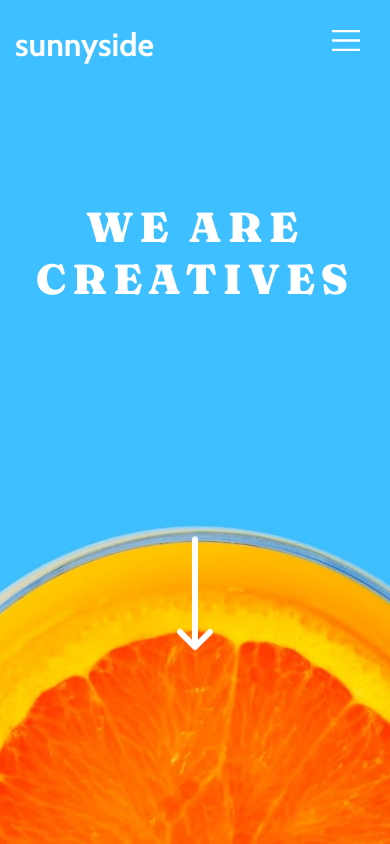
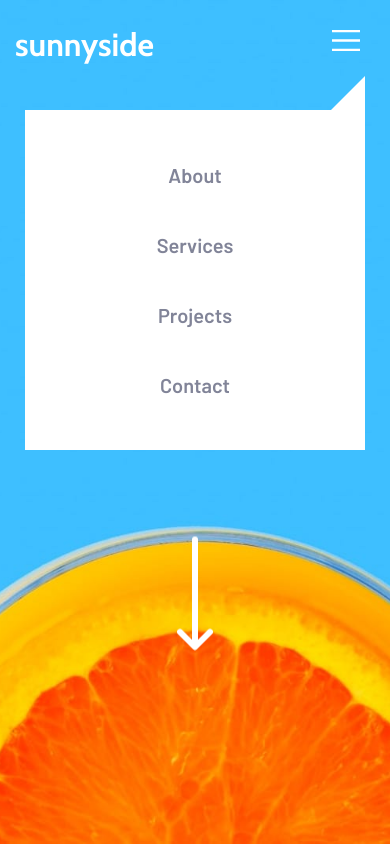
Before and after one commit to qntek/fronten-mentor-sunnyside, a plain HTML site: page index.html in a window 390 px wide. Both pictures are taken after a click on the button 346 px from the left and 42 px from the top of the page. Shown: the top 844 px of the page. Drawn offline with nearby package versions, Linux system fonts and the light colour scheme.

Commit message:
mobile version done

```diff
--- a/index.html
+++ b/index.html
@@ -26,16 +26,22 @@
       <img src="./images/icon-hamburger.svg" alt="">
     </button>
     <nav class="nav-mobile off">
+      <div>
+        <a href="#" class="navbar-link navbar-link-mobile">About</a>
+      <a href="#" class="navbar-link navbar-link-mobile">Services</a>
+      <a href="#" class="navbar-link navbar-link-mobile">Projects</a>
+      <a href="#contact-us" class="navbar-link navbar-link-mobile">Contact</a>
+      </div>
     </nav>
     <p>sunnyside</p>
     <h1>We are creatives</h1>
-    <a href="#" class="header-arrow-down bounce"><img src="./images/icon-arrow-down.svg" alt=""></a>
+    <a href="#arrow-to" class="header-arrow-down bounce"><img src="./images/icon-arrow-down.svg" alt=""></a>
   </header>
 
   <main>
     <section class="first">
       <div class="first-text first-text-one">
-        <h2>Transform your brand</h2>
+        <h2 id="arrow-to">Transform your brand</h2>
         <p>We are a full-service creative agency specializing in helping brands grow fast.
           Engage your clients through compelling visuals that do most of the marketing for you.</p>
         <a href="#">Learn more</a>
@@ -105,7 +111,7 @@
 
 
   <footer>
-    <b><p class="footer-header">sunnyside</p></b>
+   <p id="contact-us" class="footer-header">sunnyside</p>
     <div class="footer-links">
       <a href="#">About</a>
       <a href="#">Services</a>
--- a/js/main.js
+++ b/js/main.js
@@ -0,0 +1,21 @@
+const navMobile = document.querySelector('.nav-mobile');
+const hamburgerBtn = document.querySelector('.nav-mobile-button');
+const arrowDown = document.querySelector('.header-arrow-down');
+
+hamburgerBtn.addEventListener('click', showMobileNavBar);
+arrowDown.addEventListener('click', closeNavMobile);
+navMobile.addEventListener('click', (e) => {
+	if (e.target.nodeName === 'A') {
+		closeNavMobile();
+	}
+});
+
+function showMobileNavBar() {
+	navMobile.classList.toggle('off');
+	navMobile.classList.toggle('nav-launched');
+}
+
+function closeNavMobile() {
+	navMobile.classList.add('off');
+	navMobile.classList.remove('nav-launched');
+}
--- /dev/null
+++ b/sass/_reset.scss
@@ -0,0 +1,23 @@
+*,
+*::after,
+*::before {
+	box-sizing: border-box;
+	margin: 0;
+	padding: 0;
+}
+
+html {
+	scroll-behavior: smooth;
+	font-size: 62.5%;
+}
+
+a {
+	text-decoration: none;
+}
+
+input,
+button,
+textarea,
+select {
+	font-family: inherit;
+}
--- a/sass/style.scss
+++ b/sass/style.scss
@@ -1,26 +1,4 @@
-*,
-*::after,
-*::before {
-	box-sizing: border-box;
-	margin: 0;
-	padding: 0;
-}
-
-html {
-	scroll-behavior: smooth;
-	font-size: 62.5%;
-}
-
-a {
-	text-decoration: none;
-}
-
-input,
-button,
-textarea,
-select {
-	font-family: inherit;
-}
+@import 'reset';
 
 .off {
 	display: none;
@@ -49,6 +27,7 @@ header {
 		padding: 5px;
 		border: none;
 		background: none;
+		z-index: 1000;
 		cursor: pointer;
 		img {
 			width: 28px;
@@ -75,6 +54,70 @@ header {
 		font-size: 32px;
 	}
 }
+
+// NAVBAR---NAVBAR
+
+.nav-mobile {
+	position: fixed;
+	width: calc(100vw - 50px);
+	height: calc(100vw - 50px);
+	top: 110px;
+	left: 25px;
+
+	padding: 30px;
+	background-color: white;
+	z-index: 100;
+	div {
+		width: 100%;
+		height: 100%;
+		display: flex;
+		flex-direction: column;
+		justify-content: space-around;
+	}
+}
+.nav-mobile::before {
+	content: '';
+	position: absolute;
+	top: -10%;
+	right: 0;
+	width: 0;
+	height: 0;
+	border-left: 5vw solid transparent;
+	border-top: 5vw solid transparent;
+	border-right: 5vw solid white;
+	border-bottom: 5vw solid white;
+}
+.nav-launched {
+	animation: launch-mobile-nav 0.5s linear forwards;
+}
+
+.navbar-link {
+	width: 130px;
+	padding: 15px;
+	border-radius: 27px;
+	font-family: 'Barlow', sans-serif;
+	font-weight: 600;
+	font-size: 20px;
+	text-align: center;
+	color: hsl(232, 10%, 55%);
+	background-color: transparent;
+	cursor: pointer;
+	transition: all 0.3s;
+}
+.navbar-link-mobile {
+	margin: 0 auto;
+}
+.navbar-link-mobile:hover,
+.navbar-link-mobile:focus,
+.navbar-link-mobile:active {
+	background-color: hsl(51, 100%, 49%);
+}
+.navbar-link-mobile:focus,
+.navbar-link-mobile:active {
+	color: black;
+	font-weight: 700;
+}
+//MOBILE NAVBAR END
 
 .first {
 	display: grid;
@@ -350,3 +393,12 @@ footer {
 		transform: translate(-50%, -50%);
 	}
 }
+
+@keyframes launch-mobile-nav {
+	from {
+		opacity: 0;
+	}
+	to {
+		opacity: 1;
+	}
+}
```
Also changed, not shown: css/style.css, 1 other file.
